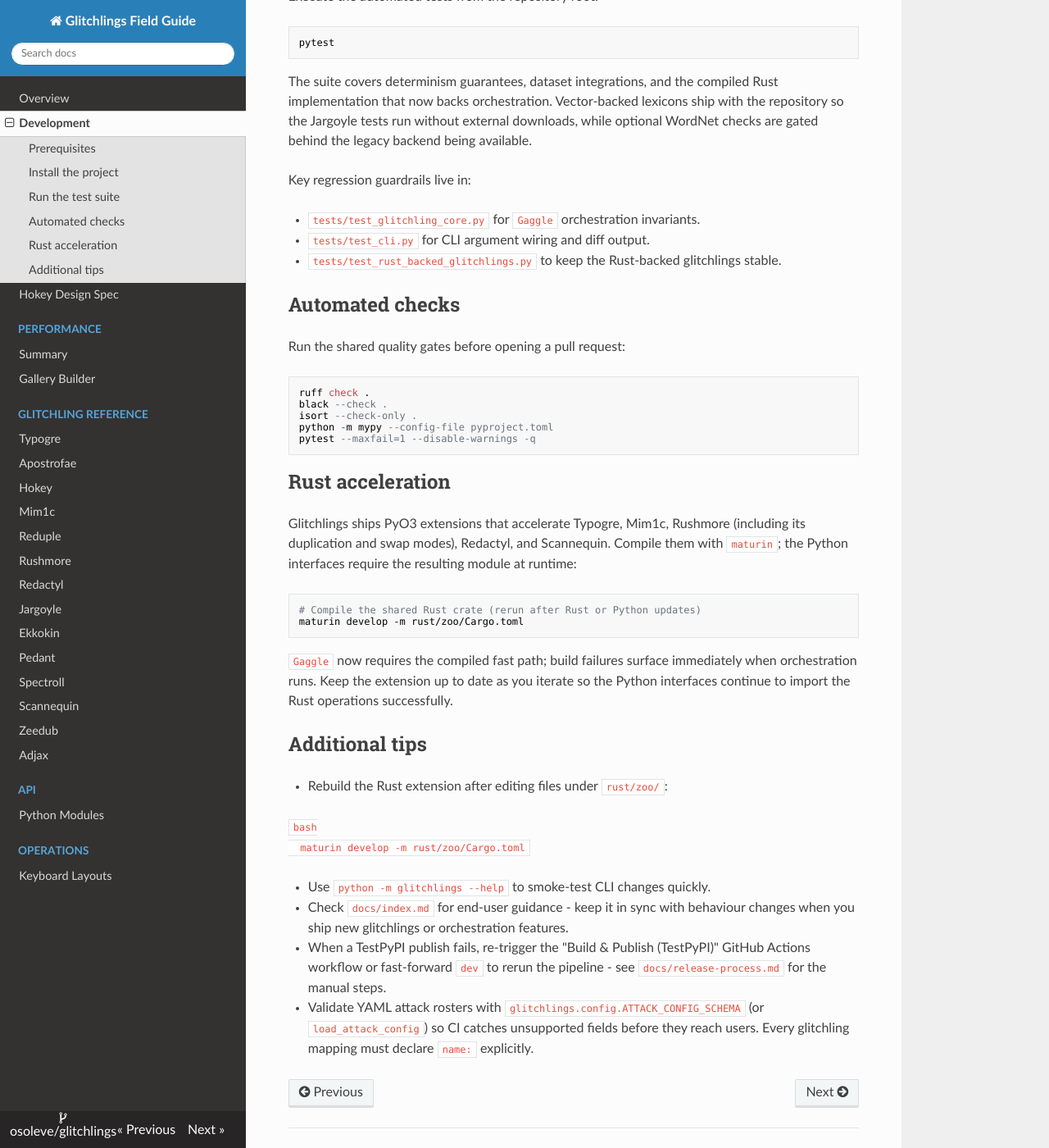
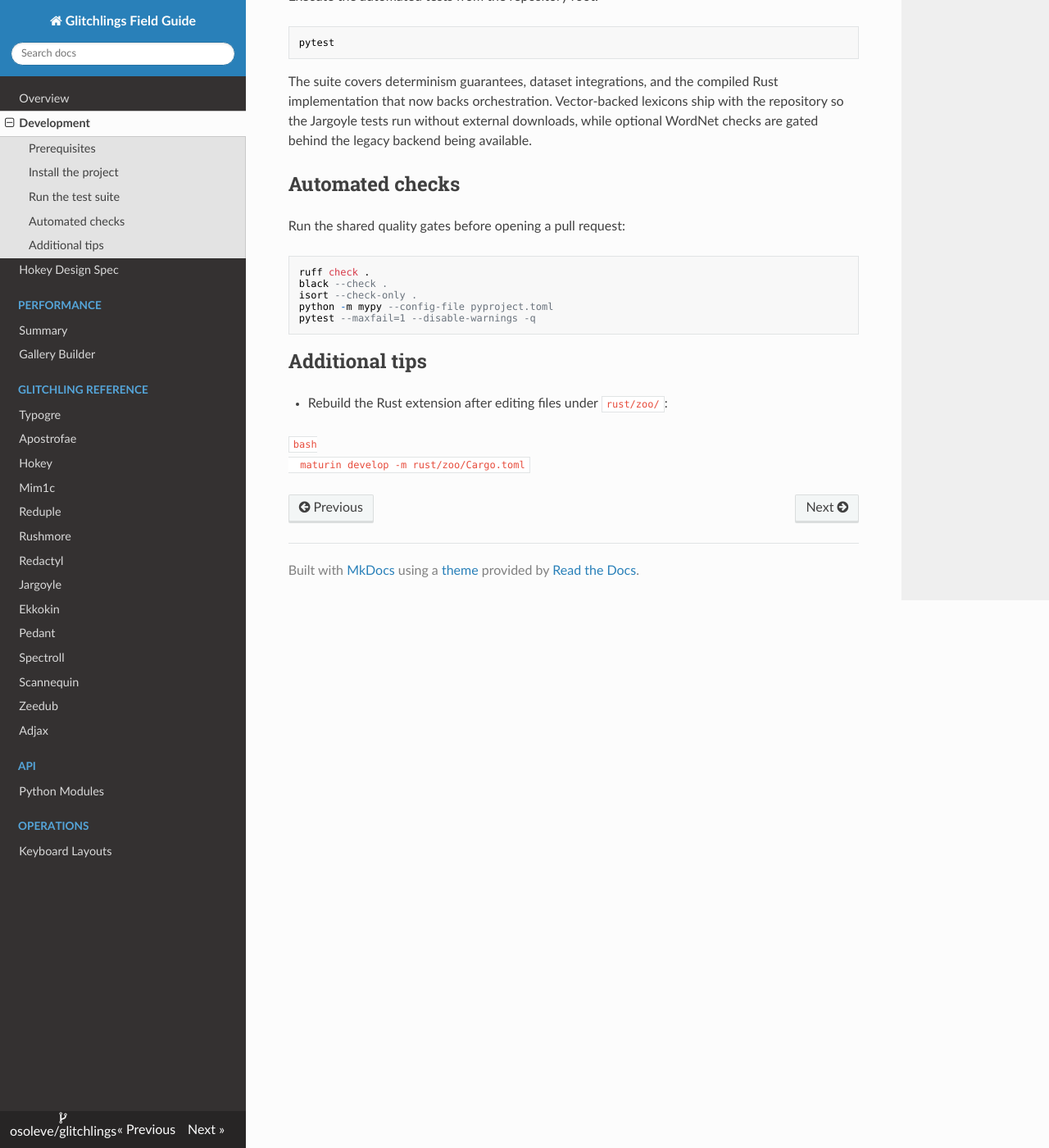
Before and after one commit to osoleve/glitchlings, an MkDocs documentation site: the page built from docs/development.md, in a window 1280 px wide and 1400 px high, scrolled down 1693 px. Shown: the whole window at 82% size. Built offline with MkDocs 1.6.1, drawn with Linux system fonts in a browser that asks for light colours; nearby versions of some CDN libraries.

Commit message:
Update development.md to remove outdated sections
Removed sections on regression guardrails and Rust acceleration from the development documentation.

````diff
--- a/docs/development.md
+++ b/docs/development.md
@@ -60,12 +60,6 @@ pytest
 
 The suite covers determinism guarantees, dataset integrations, and the compiled Rust implementation that now backs orchestration. Vector-backed lexicons ship with the repository so the Jargoyle tests run without external downloads, while optional WordNet checks are gated behind the legacy backend being available.
 
-Key regression guardrails live in:
-
-- `tests/test_glitchling_core.py` for `Gaggle` orchestration invariants.
-- `tests/test_cli.py` for CLI argument wiring and diff output.
-- `tests/test_rust_backed_glitchlings.py` to keep the Rust-backed glitchlings stable.
-
 ## Automated checks
 
 Run the shared quality gates before opening a pull request:
@@ -78,19 +72,6 @@ python -m mypy --config-file pyproject.toml
 pytest --maxfail=1 --disable-warnings -q
 ```
 
-## Rust acceleration
-
-Glitchlings ships PyO3 extensions that accelerate Typogre, Mim1c, Rushmore (including its duplication and swap modes), Redactyl, and Scannequin. Compile them with `maturin`; the Python interfaces require the resulting module at runtime:
-
-```bash
-# Compile the shared Rust crate (rerun after Rust or Python updates)
-maturin develop -m rust/zoo/Cargo.toml
-
-```
-
-`Gaggle` now requires the compiled fast path; build failures surface immediately when orchestration runs. Keep the extension up to date as you iterate so the Python interfaces continue to import the Rust operations successfully.
-
-
 ## Additional tips
 
 - Rebuild the Rust extension after editing files under `rust/zoo/`:
@@ -98,8 +79,3 @@ maturin develop -m rust/zoo/Cargo.toml
   ```bash
   maturin develop -m rust/zoo/Cargo.toml
   ```
-
-- Use `python -m glitchlings --help` to smoke-test CLI changes quickly.
-- Check `docs/index.md` for end-user guidance - keep it in sync with behaviour changes when you ship new glitchlings or orchestration features.
-- When a TestPyPI publish fails, re-trigger the "Build & Publish (TestPyPI)" GitHub Actions workflow or fast-forward `dev` to rerun the pipeline - see `docs/release-process.md` for the manual steps.
-- Validate YAML attack rosters with `glitchlings.config.ATTACK_CONFIG_SCHEMA` (or `load_attack_config`) so CI catches unsupported fields before they reach users. Every glitchling mapping must declare `name:` explicitly.
````
